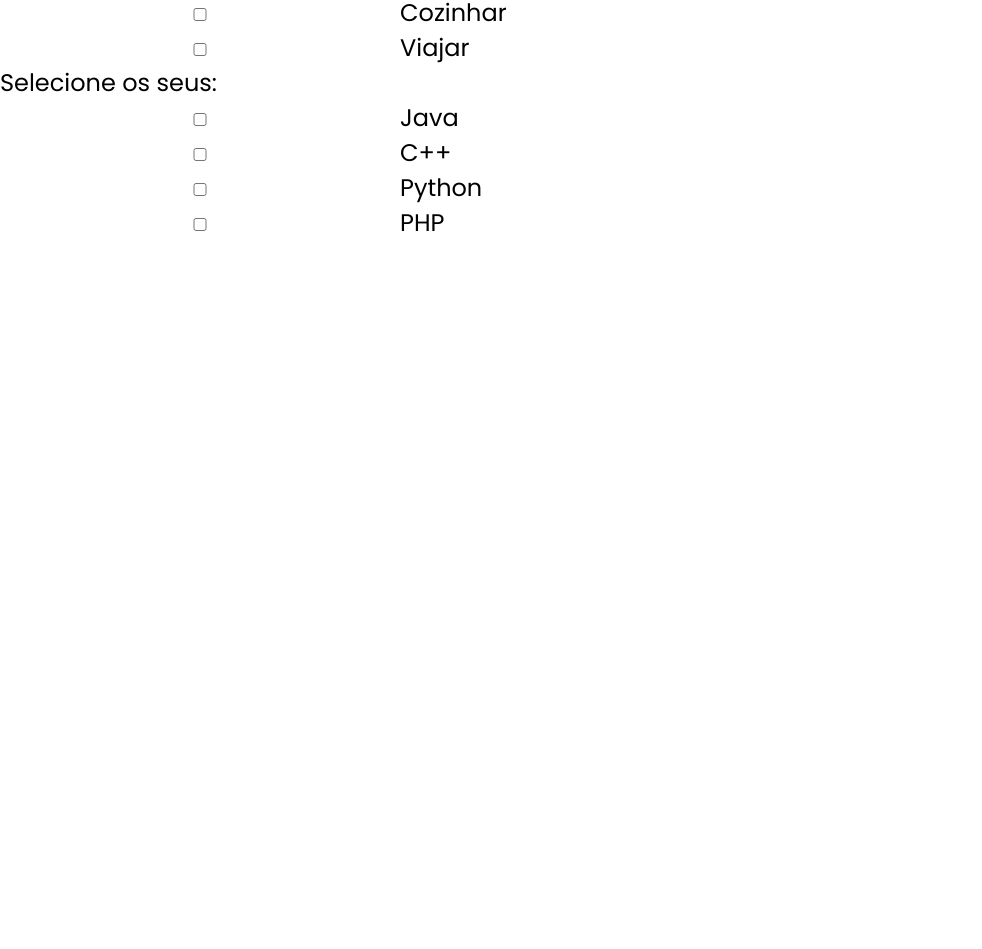
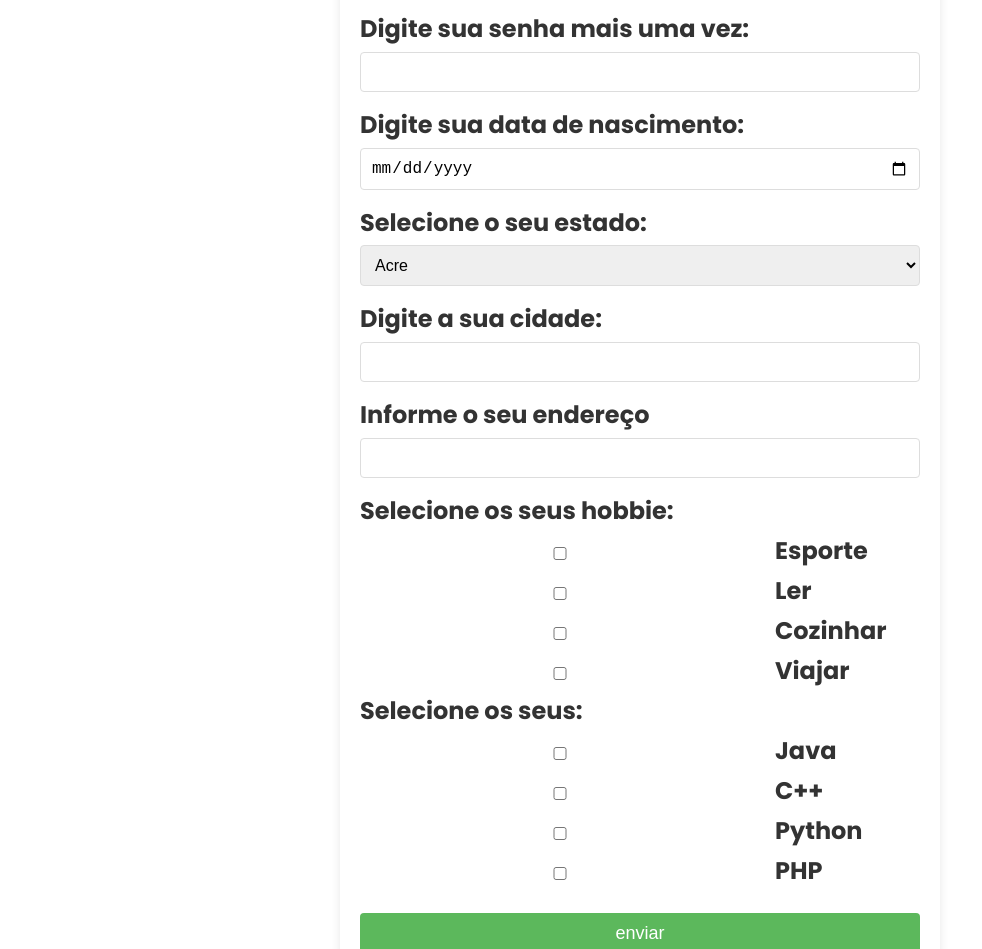
Before and after one commit to fracisconeto/ProjetoFormsComponentes, a Vue app: page / in a window 1280 px wide. Shown: the part 389-1338 px from the top of the page, without its empty margins (0-982 px from the left). Before the commit the page ends 800 px from the top, so only its background shows below. Built offline with nearby package versions, Linux system fonts and the light colour scheme.

Commit message:
css pronto

```diff
--- a/src/components/Forms.vue
+++ b/src/components/Forms.vue
@@ -1,4 +1,5 @@
 <script setup>
+// const emit = defineEmits(['salvar'])
 const estados = [
   { sigla: 'AC', name: 'Acre' },
   { sigla: 'AL', name: 'Alagoas' },
@@ -28,7 +29,9 @@ const estados = [
   { sigla: 'SE', name: 'Sergipe' },
   { sigla: 'TO', name: 'Tocantins' }
 ]
-
+// function handleSubmit(){
+//   emit('salvar', ???)
+// }
 
 </script>
 
@@ -110,7 +113,7 @@ const estados = [
       </div>
     </div>
 
-
+<button @click="handleSubmit">enviar</button>
 
 
   </form>
@@ -118,9 +121,95 @@ const estados = [
 
 
 <style scoped>
-.container-form{
-  height: 500px;
-  width: 500px;
+
+* {
+  margin: 0;
+  padding: 0;
+  box-sizing: border-box;
+}
+
+
+body {
+  font-family: Arial, sans-serif;
+  line-height: 1.6;
+  background-color: #f4f4f4;
+  color: #333;
+  padding: 20px;
+}
+
+
+h1 {
   text-align: center;
+  color: #333;
+  margin-bottom: 20px;
 }
+
+
+form {
+  max-width: 600px;
+  margin: auto;
+  background: #fff;
+  padding: 20px;
+  border-radius: 8px;
+  box-shadow: 0 0 10px rgba(0, 0, 0, 0.1);
+}
+
+
+label {
+  display: block;
+  margin-bottom: 5px;
+  font-weight: bold;
+  color: #333;
+}
+
+
+input[type="text"],
+input[type="email"],
+input[type="password"],
+input[type="date"],
+select {
+  width: 100%;
+  padding: 10px;
+  margin-bottom: 15px;
+  border: 1px solid #ddd;
+  border-radius: 4px;
+  font-size: 16px;
+}
+
+
+.container-hobbies div,
+.container-hobbies div input[type="checkbox"],
+.container-hobbies div label {
+  display: inline-block;
+  margin-right: 15px;
+  vertical-align: middle;
+}
+
+input[type="checkbox"] {
+  margin-right: 5px;
+}
+
+
+button {
+  display: block;
+  width: 100%;
+  padding: 10px;
+  background-color: #5cb85c;
+  color: #fff;
+  border: none;
+  border-radius: 4px;
+  font-size: 18px;
+  cursor: pointer;
+  transition: background-color 0.3s ease;
+}
+
+button:hover {
+  background-color: #4cae4c;
+}
+
+
+.container-hobbies {
+  margin-bottom: 20px;
+}
+
 </style>
```
